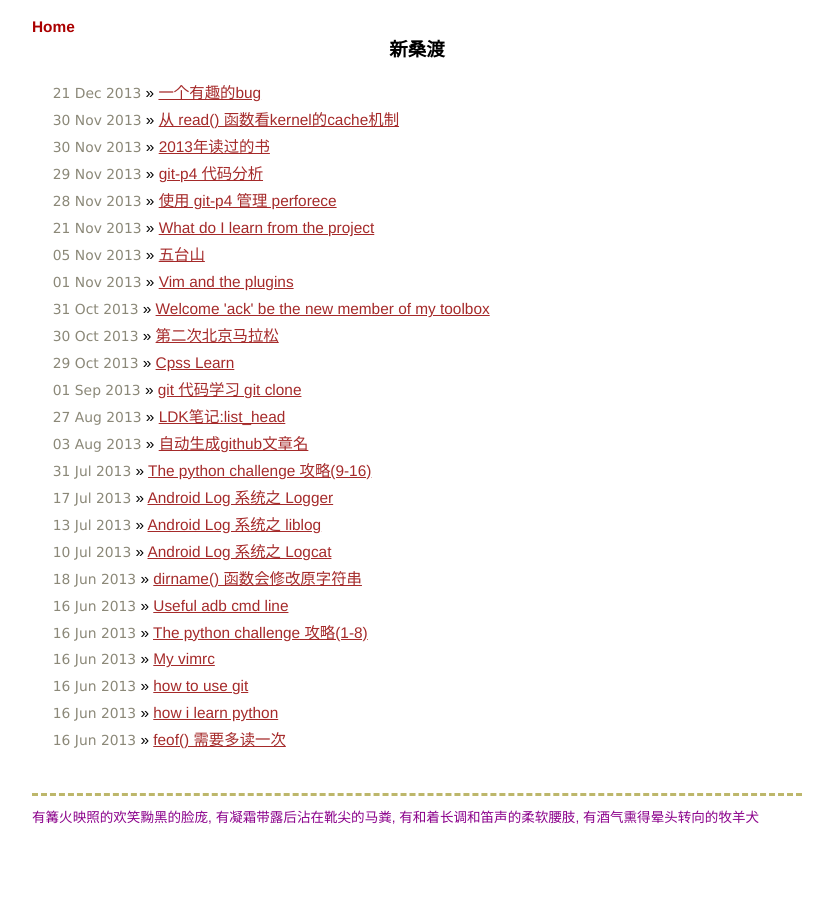
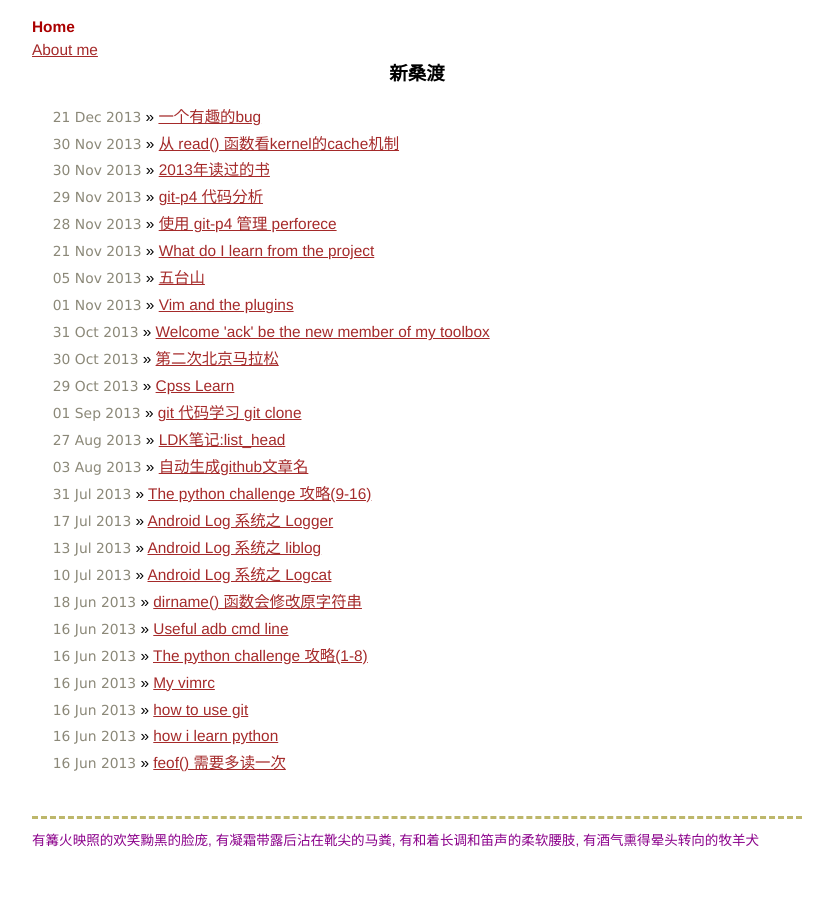
Before and after one commit to byrlx/byrlx.github.io, a Jekyll site: the page built from index.html, in a window 1280 px wide. Shown: the whole page, without its empty margins (223-1056 px from the left). Built offline with Jekyll 4.4.1, drawn with Linux system fonts in a browser that asks for light colours; Markdown is read by kramdown in place of the engine named in the settings.

Commit message:
Add resumt

```diff
--- a/_layouts/default.html
+++ b/_layouts/default.html
@@ -28,6 +28,9 @@ var WRInitTime=(new Date()).getTime();
 
   <div class="title">
     <a href="/">Home</a>
+  </div>
+  <div class="result">
+    <a href="/resume/">About me</a>
   </div>
 
 <div class="lxpost">
```
